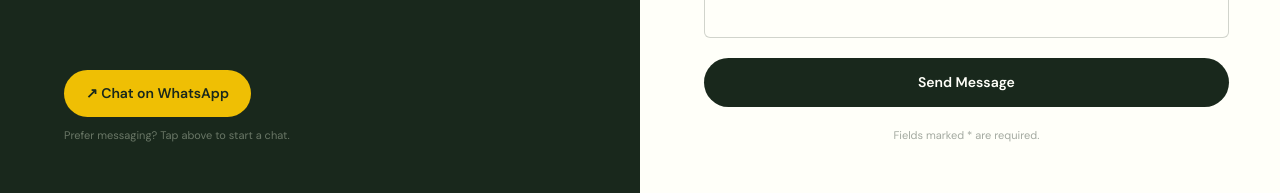
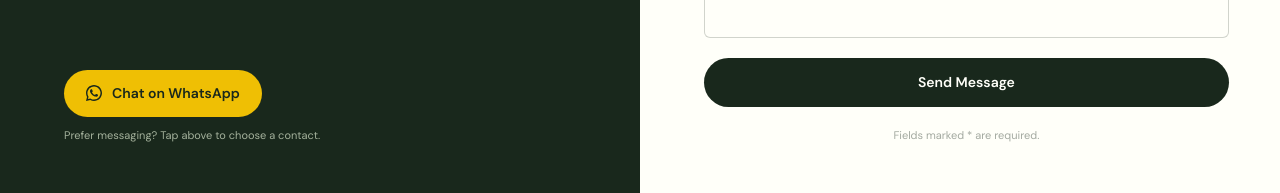
Before and after one commit to fab19n/mopacssd-site, a Next.js app: page /contact in a window 1280 px wide. Shown: the part 589-782 px from the top of the page. Built offline with nearby package versions, Linux system fonts and the light colour scheme.

Commit message:
whatsapp number picker widget

```diff
--- a/components/ContactSection.tsx
+++ b/components/ContactSection.tsx
@@ -1,7 +1,7 @@
 'use client'
-// ContactSection.tsx — 2-col layout: dark left panel (info) | light right (form).
 // ACCESS_KEY reads from env var (set NEXT_PUBLIC_WEB3FORMS_KEY in .env.local)
 import { useState, FormEvent } from 'react'
+import WhatsAppPicker from './WhatsAppPicker'
 
 export default function ContactSection() {
   const [status, setStatus] = useState<'idle' | 'sending' | 'success' | 'error'>('idle')
@@ -98,27 +98,13 @@ export default function ContactSection() {
         </div>
 
         <div>
-          <a
-            href="https://wa.me/60199155101?text=Hello%2C%20I%20would%20like%20to%20enquire%20about%20MOPACS%20advisory%20services."
-            target="_blank"
-            rel="noopener noreferrer"
-            style={{
-              display: 'inline-flex', alignItems: 'center', gap: 10,
-              fontFamily: "'DM Sans', sans-serif",
-              fontSize: 14, fontWeight: 600,
-              color: '#19281c', background: '#EFBF04',
-              textDecoration: 'none',
-              padding: '13px 22px', borderRadius: 9999,
-            }}
-          >
-            ↗ Chat on WhatsApp
-          </a>
+          <WhatsAppPicker variant="light" />
           <p style={{
             fontFamily: "'DM Sans', sans-serif",
-            fontSize: 11, color: 'rgba(204,216,192,0.45)',
+            fontSize: 11, color: 'rgba(204,216,192,0.78)',
             marginTop: 10,
           }}>
-            Prefer messaging? Tap above to start a chat.
+            Prefer messaging? Tap above to choose a contact.
           </p>
         </div>
       </div>
--- a/components/SiteFooter.tsx
+++ b/components/SiteFooter.tsx
@@ -2,6 +2,7 @@
 // SiteFooter.tsx — 3-col footer: brand | nav | contact
 // ─────────────────────────────────────────────────────────────────────────────
 import Link from 'next/link'
+import WhatsAppPicker from './WhatsAppPicker'
 
 const navLinks = [
   { label: 'Home',                 href: '/'         },
@@ -12,10 +13,9 @@ const navLinks = [
 ]
 
 const contactLinks = [
-  { label: '+60 19 915 5101', href: 'tel:+60199155101'          },
-  { label: '+60 19 672 2020', href: 'tel:+60196722020'          },
+  { label: '+60 19 915 5101', href: 'tel:+60199155101' },
+  { label: '+60 19 672 2020', href: 'tel:+60196722020' },
   { label: 'shafieq@mopacssb.com', href: 'mailto:shafieq@mopacssb.com' },
-  { label: 'WhatsApp Us',     href: 'https://wa.me/60199155101' },
 ]
 
 export default function SiteFooter() {
@@ -129,6 +129,9 @@ export default function SiteFooter() {
               </a>
             ))}
           </div>
+            <div style={{ marginTop: 16 }}>
+              <WhatsAppPicker variant="dark" />
+            </div>
         </div>
       </div>
 
--- /dev/null
+++ b/components/WhatsAppPicker.tsx
@@ -0,0 +1,122 @@
+'use client'
+import { useState, useEffect, useRef } from 'react'
+
+const contacts = [
+  {
+    name: '[name_placeholder]',
+    designation: '[designation_placeholder]',
+    number: '+60 19 915 5101',
+    wa: 'https://wa.me/60199155101?text=Hello%2C%20I%20would%20like%20to%20enquire%20about%20MOPACS%20advisory%20services.',
+  },
+  {
+    name: '[name_placeholder]',
+    designation: '[designation_placeholder]',
+    number: '+60 19 672 2020',
+    wa: 'https://wa.me/60196722020?text=Hello%2C%20I%20would%20like%20to%20enquire%20about%20MOPACS%20advisory%20services.',
+  },
+]
+
+export default function WhatsAppPicker({ variant = 'light' }: { variant?: 'light' | 'dark' }) {
+  const [open, setOpen] = useState(false)
+  const ref = useRef<HTMLDivElement>(null)
+
+  // Close on outside click
+  useEffect(() => {
+    function handleClick(e: MouseEvent) {
+      if (ref.current && !ref.current.contains(e.target as Node)) {
+        setOpen(false)
+      }
+    }
+    if (open) document.addEventListener('mousedown', handleClick)
+    return () => document.removeEventListener('mousedown', handleClick)
+  }, [open])
+
+  const isDark = variant === 'dark'
+
+  return (
+    <div ref={ref} style={{ position: 'relative', display: 'inline-block' }}>
+
+      {/* Trigger button */}
+      <button
+        onClick={() => setOpen(!open)}
+        style={{
+          display: 'inline-flex', alignItems: 'center', gap: 10,
+          fontFamily: "'DM Sans', sans-serif",
+          fontSize: 14, fontWeight: 600,
+          color: isDark ? '#fffff9' : '#19281c',
+          background: isDark ? 'rgba(255,255,249,0.1)' : '#EFBF04',
+          border: isDark ? '1px solid rgba(255,255,249,0.2)' : 'none',
+          padding: '13px 22px', borderRadius: 9999,
+          cursor: 'pointer',
+        }}
+      >
+        <svg viewBox="0 0 24 24" width="16" height="16" fill="currentColor" style={{ flexShrink: 0 }}>
+    <path d="M17.472 14.382c-.297-.149-1.758-.867-2.03-.967-.273-.099-.471-.148-.67.15-.197.297-.767.966-.94 1.164-.173.199-.347.223-.644.075-.297-.15-1.255-.463-2.39-1.475-.883-.788-1.48-1.761-1.653-2.059-.173-.297-.018-.458.13-.606.134-.133.298-.347.446-.52.149-.174.198-.298.298-.497.099-.198.05-.371-.025-.52-.075-.149-.669-1.612-.916-2.207-.242-.579-.487-.5-.669-.51-.173-.008-.371-.01-.57-.01-.198 0-.52.074-.792.372-.272.297-1.04 1.016-1.04 2.479 0 1.462 1.065 2.875 1.213 3.074.149.198 2.096 3.2 5.077 4.487.709.306 1.262.489 1.694.625.712.227 1.36.195 1.871.118.571-.085 1.758-.719 2.006-1.413.248-.694.248-1.289.173-1.413-.074-.124-.272-.198-.57-.347z"/>
+    <path d="M12 0C5.373 0 0 5.373 0 12c0 2.123.554 4.118 1.528 5.852L0 24l6.335-1.508A11.95 11.95 0 0 0 12 24c6.627 0 12-5.373 12-12S18.627 0 12 0zm0 21.818a9.818 9.818 0 0 1-5.006-1.371l-.36-.214-3.722.886.916-3.618-.235-.372A9.818 9.818 0 1 1 12 21.818z"/>
+    </svg>
+    Chat on WhatsApp
+      </button>
+
+      {/* Picker dropdown */}
+      {open && (
+        <div style={{
+          position: 'absolute',
+          bottom: 'calc(100% + 10px)',
+          left: 0,
+          background: '#fffff9',
+          borderRadius: 12,
+          boxShadow: '0 8px 32px rgba(25,40,28,0.18)',
+          border: '1px solid rgba(25,40,28,0.1)',
+          padding: 8,
+          minWidth: 260,
+          zIndex: 100,
+        }}>
+          <p style={{
+            fontFamily: "'Space Mono', monospace",
+            fontSize: 10, letterSpacing: '0.14em',
+            textTransform: 'uppercase', color: 'rgba(25,40,28,0.45)',
+            padding: '6px 12px 10px',
+          }}>
+            Choose a contact
+          </p>
+          {contacts.map((c) => (
+            <a
+              key={c.number}
+              href={c.wa}
+              target="_blank"
+              rel="noopener noreferrer"
+              onClick={() => setOpen(false)}
+              style={{
+                display: 'flex', flexDirection: 'column', gap: 2,
+                padding: '10px 12px', borderRadius: 8,
+                textDecoration: 'none',
+                transition: 'background 0.15s',
+              }}
+              onMouseEnter={e => (e.currentTarget.style.background = 'rgba(25,40,28,0.05)')}
+              onMouseLeave={e => (e.currentTarget.style.background = 'transparent')}
+            >
+              <span style={{
+                fontFamily: "'DM Sans', sans-serif",
+                fontSize: 14, fontWeight: 600, color: '#19281c',
+              }}>
+                {c.name}
+              </span>
+              <span style={{
+                fontFamily: "'DM Sans', sans-serif",
+                fontSize: 12, color: 'rgba(25,40,28,0.55)',
+              }}>
+                {c.designation}
+              </span>
+              <span style={{
+                fontFamily: "'Space Mono', monospace",
+                fontSize: 11, color: '#386035', marginTop: 2,
+              }}>
+                {c.number}
+              </span>
+            </a>
+          ))}
+        </div>
+      )}
+    </div>
+  )
+}
```
